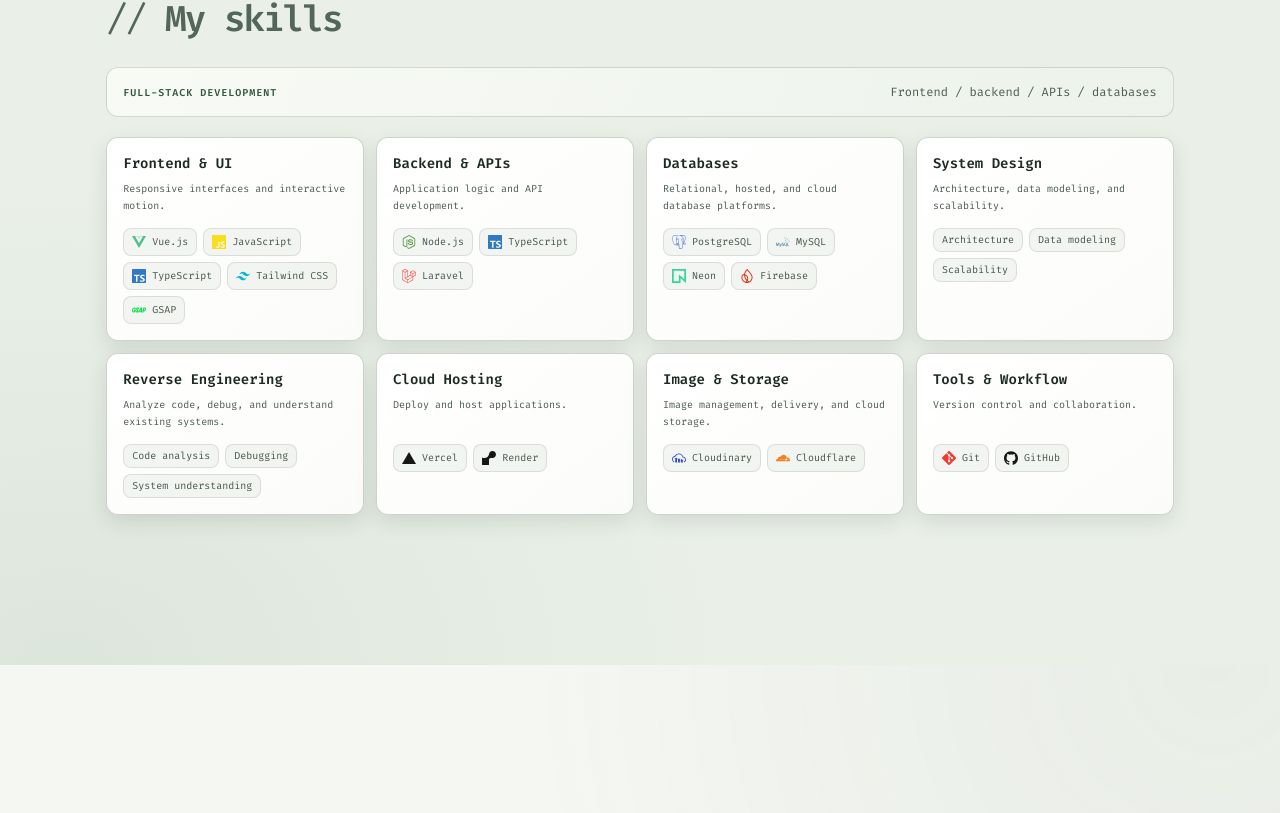
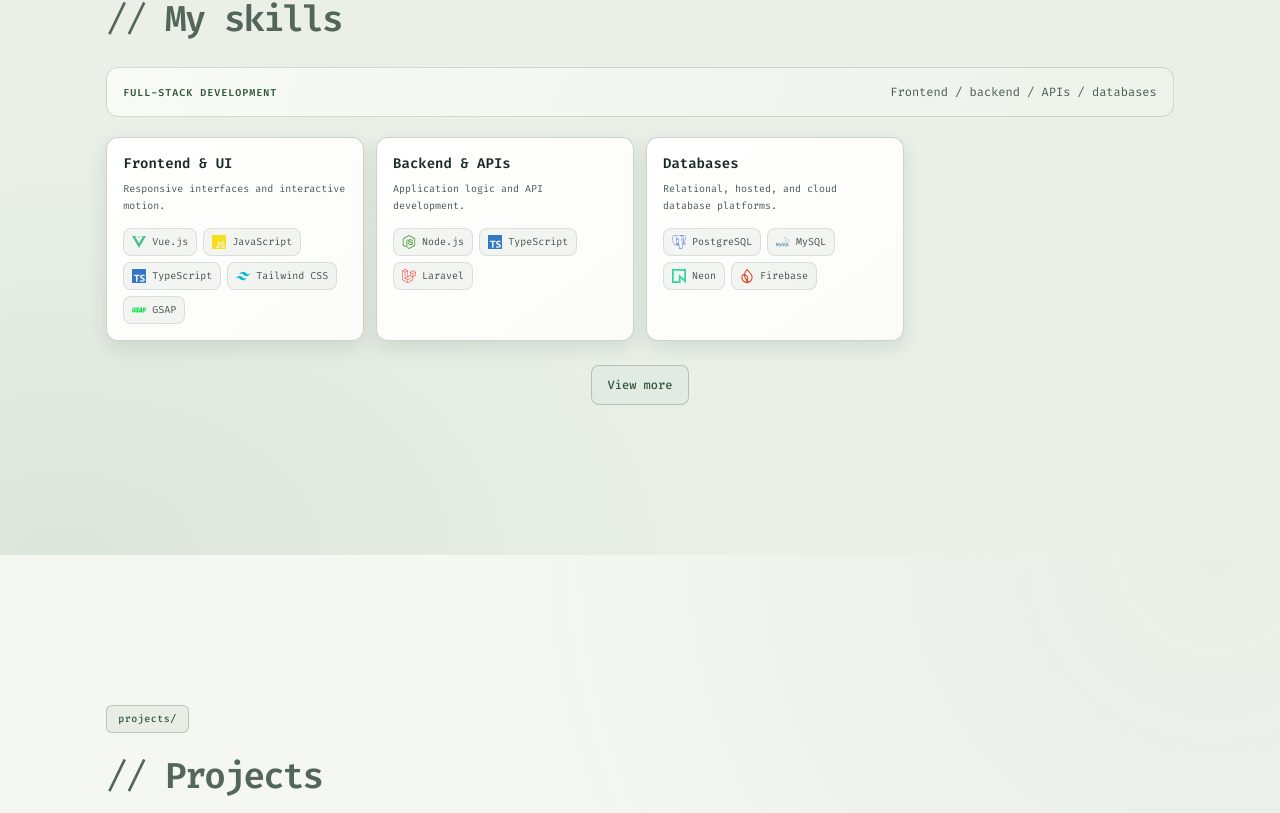
Before and after one commit to joelmsika-pixel/p, a Vue app: page / in a window 1280 px wide. Shown: the part 1864-2677 px from the top of the page. Built offline with nearby package versions, Linux system fonts and the light colour scheme.

Commit message:
style: add SEO Optimization skills section with Google Analytics, Google Search Console, and Google Ads; implement toggle for viewing all skills

```diff
--- a/src/views/MySkills.vue
+++ b/src/views/MySkills.vue
@@ -1,10 +1,14 @@
 <script setup>
+import { ref } from 'vue'
 import {
   siCloudflare,
   siCloudinary,
   siGit,
   siGithub,
   siFirebase,
+  siGoogleads,
+  siGoogleanalytics,
+  siGooglesearchconsole,
   siGsap,
   siJavascript,
   siLaravel,
@@ -85,6 +89,15 @@ const skillGroups = [
     ],
   },
   {
+    title: 'SEO Optimization',
+    description: 'Search performance, analytics, and advertising.',
+    skills: [
+      { name: 'Google Analytics', icon: siGoogleanalytics },
+      { name: 'Google Search Console', icon: siGooglesearchconsole },
+      { name: 'Google Ads', icon: siGoogleads },
+    ],
+  },
+  {
     title: 'Tools & Workflow',
     description: 'Version control and collaboration.',
     skills: [
@@ -93,6 +106,8 @@ const skillGroups = [
     ],
   },
 ]
+
+const showAllSkills = ref(false)
 </script>
 
 <template>
@@ -108,9 +123,9 @@ const skillGroups = [
         <span class="font-code text-[10px] font-semibold tracking-[.1em] text-[#b4c9b5]">FULL-STACK DEVELOPMENT</span>
         <p class="m-0 font-code text-xs leading-[1.7] text-[#a1b1c8]">Frontend <span aria-hidden="true">/</span> backend <span aria-hidden="true">/</span> APIs <span aria-hidden="true">/</span> databases</p>
       </div>
-      <div class="mt-5 grid grid-cols-4 gap-3 max-[1050px]:grid-cols-3 max-[760px]:grid-cols-2 max-[440px]:grid-cols-1">
+      <div id="skills-groups" class="mt-5 grid grid-cols-4 gap-3 max-[1050px]:grid-cols-3 max-[760px]:grid-cols-2 max-[440px]:grid-cols-1">
         <article
-          v-for="group in skillGroups"
+          v-for="group in (showAllSkills ? skillGroups : skillGroups.slice(0, 3))"
           :key="group.title"
           class="skills-card flex min-w-0 flex-col rounded-xl p-4 transition duration-200"
         >
@@ -138,6 +153,17 @@ const skillGroups = [
           </ul>
         </article>
       </div>
+      <div class="mt-6 flex justify-center">
+        <button
+          type="button"
+          class="inline-flex min-h-10 items-center rounded-lg border border-[rgba(143,166,192,0.28)] bg-[rgba(143,166,192,0.07)] px-4 py-2 font-code text-xs font-medium text-[#b4c9b5] transition hover:border-[rgba(143,166,192,0.42)] hover:bg-[rgba(143,166,192,0.12)] focus-visible:outline-2 focus-visible:outline-offset-2 focus-visible:outline-[#addb67]"
+          aria-controls="skills-groups"
+          :aria-expanded="showAllSkills"
+          @click="showAllSkills = !showAllSkills"
+        >
+          {{ showAllSkills ? 'View less' : 'View more' }}
+        </button>
+      </div>
     </div>
   </section>
 </template>
```
